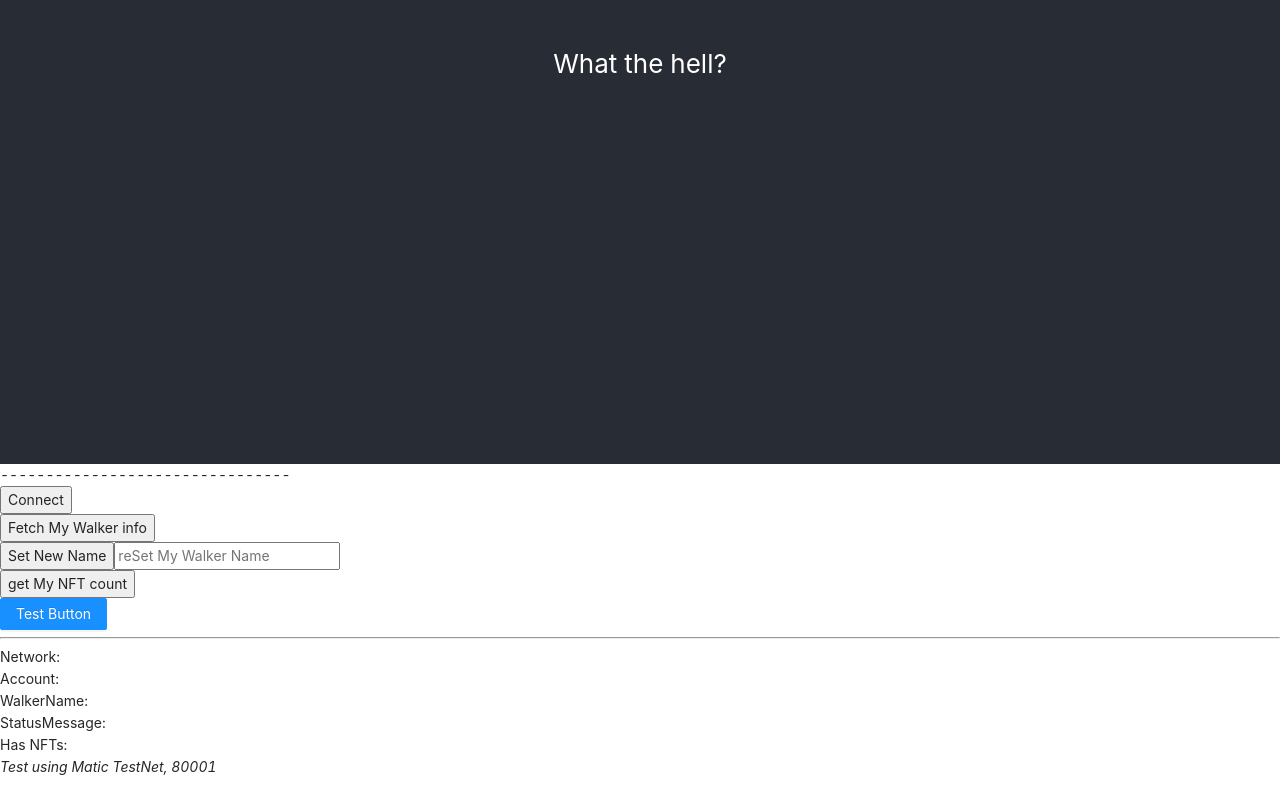
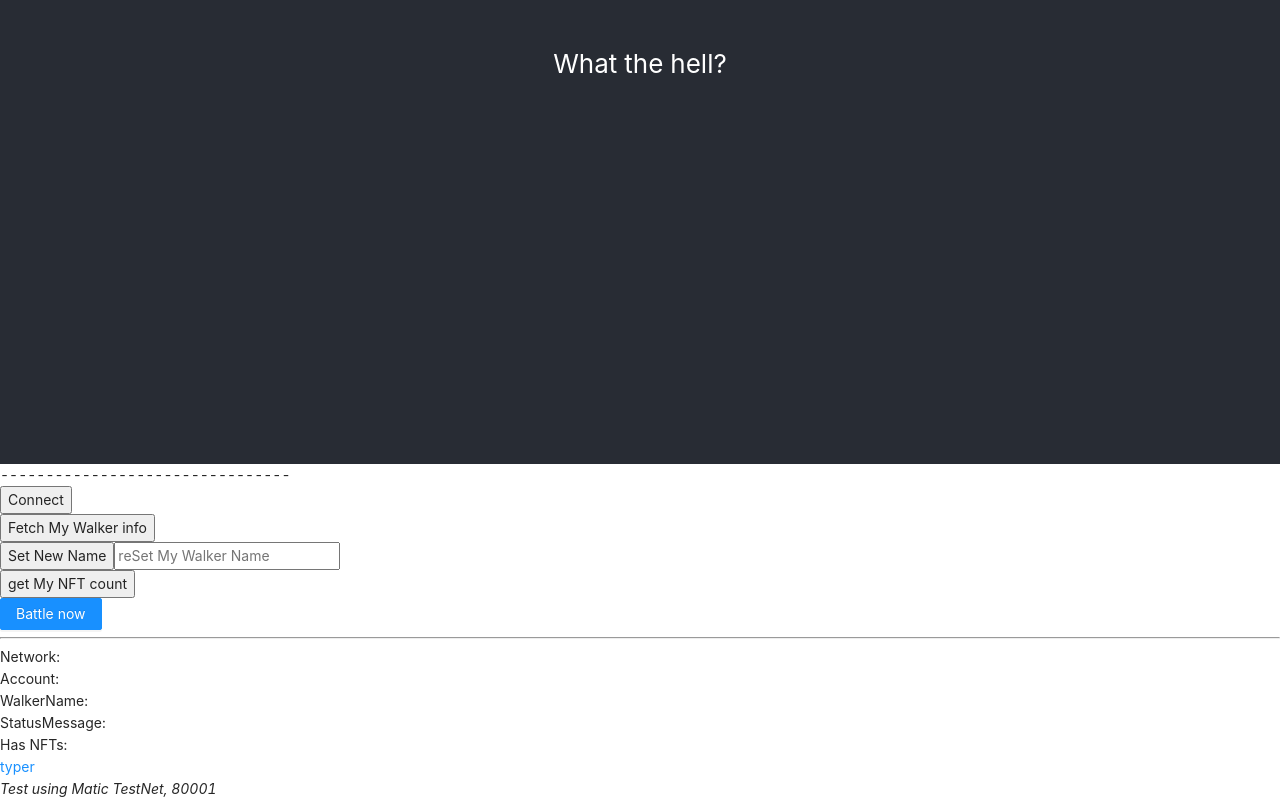
Before and after one commit to jhfnetboy/pure-game-front, a React (Create React App) app: page / in a window 1280 px wide. Shown: the part 336-1136 px from the top of the page. Before the commit the page ends 1114 px from the top, so only its background shows below. Built offline with nearby package versions, Linux system fonts and the light colour scheme; no server answers; what web3modal would draw is missing.

Commit message:
add typer,failed..

```diff
--- a/src/App.tsx
+++ b/src/App.tsx
@@ -9,7 +9,7 @@ import useWalker from './hooks/useWalker';
 import useNetwork from './hooks/useNetwork';
 import { notification,Button } from 'antd';
 import classnames  from 'classnames';
-import EasyTyper from 'easy-typer-js'
+// import EasyTyper from 'easy-typer-js'
 const event = require('./local-storage/event.json')
 const battleEvent = require('./local-storage/battle-event.json')
 // import Routes from './routes'
@@ -94,15 +94,14 @@ function App(){
       //   });
       // };
 
-
-      const handleNotify = () => {
-        console.log("notify")
-        notification['info']({
-          message: "Title",
-          description:
-            "Content here",
-        });
-      };
+      // const handleNotify = () => {
+      //   console.log("notify")
+      //   notification['info']({
+      //     message: "Title",
+      //     description:
+      //       "Content here",
+      //   });
+      // };
 
 
       const handleSet = () => {
@@ -174,7 +173,7 @@ function App(){
       }
       //check network
       if(!account){
-        notificationInfo("Network not connected", "Try to connecting ...")
+        notificationInfo("Network not connected", "Try to connecting ...Open your metamask, select one acount with little Matic tokens")
           try{
             handleConnect()
           } catch (err) {
@@ -377,6 +376,7 @@ function App(){
               WalkerName: {walker}<br />
               StatusMessage: {appMsg}<br />
               Has NFTs: {nftCount}<br />
+              <a href="typer.js" target="_blank">typer</a>
               </div>
             </div>
             <i>Test using Matic TestNet, 80001</i>
@@ -414,7 +414,8 @@ function App(){
               <button onClick={handleSet}>Set New Name</button>
               <input ref={inputElm} placeholder="reSet My Walker Name" /><br />
               <button onClick={handleFetchCount}>get My NFT count</button><br />
-              <Button type="primary" onClick={handleNotify}>Test Button</Button>
+              <Button type="primary" onClick={handleBattle}>Battle now</Button>
+              {/* <Button type="primary" onClick={}>Battle now</Button> */}
 
               <hr />
               <div>
@@ -423,6 +424,7 @@ function App(){
               WalkerName: {walker}<br />
               StatusMessage: {appMsg}<br />
               Has NFTs: {nftCount}<br />
+              <a href="typer.js" target="_blank">typer</a>
               </div>
             </div>
             <i>Test using Matic TestNet, 80001</i>
--- a/src/local-storage/battle-event.json
+++ b/src/local-storage/battle-event.json
@@ -13,7 +13,7 @@
             "answers": {
                 "f": "It is easy to kill any slime with second.",
                 "s": "Oh, I was hurt by the red one....",
-                "t": "A piece of cake, you run arount the slimes and kill one by one.",
+                "t": "A piece of cake, you run around the slimes and kill one by one.",
                 "must": {
                     "wood": 1
                 },
```
Also changed, not shown: 3 other files (tests, documents, lock files or other folders).
